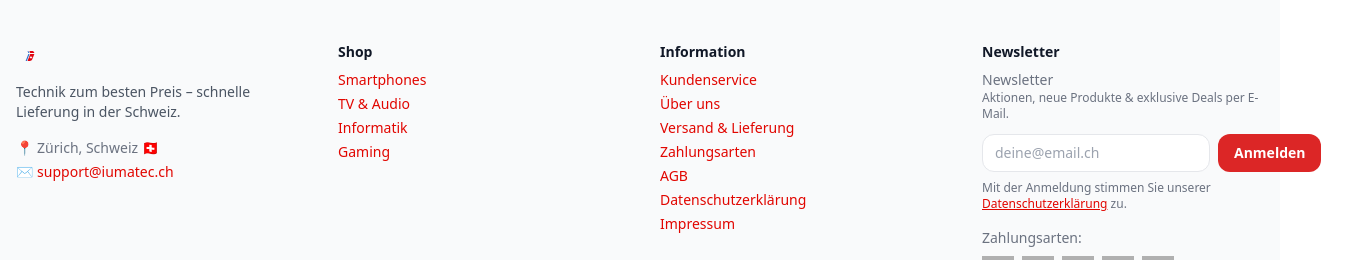
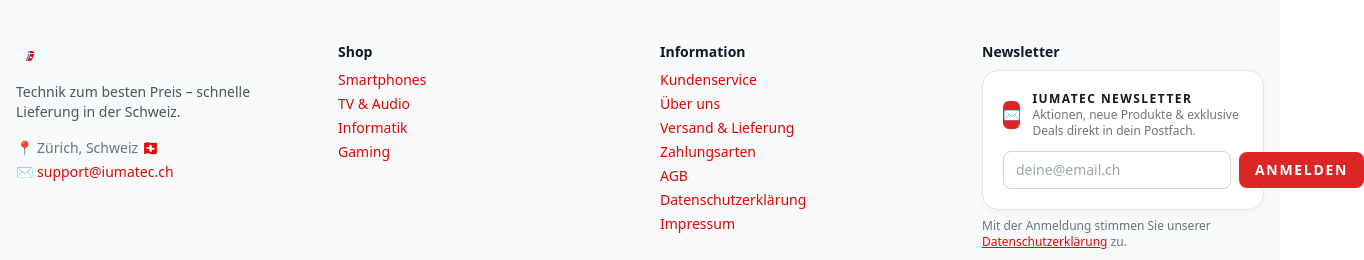
Before and after one commit to celsoneves32/iumatec-site, a Next.js app: page / in a window 1280 px wide. Shown: the part 1534-1794 px from the top of the page, 1364 px wide, since content can reach past the window. Built offline with nearby package versions, Linux system fonts and the light colour scheme; grey boxes are pictures that could not be loaded.

Commit message:
Update NewsletterForm.tsx

```diff
--- a/components/NewsletterForm.tsx
+++ b/components/NewsletterForm.tsx
@@ -4,9 +4,8 @@ import { FormEvent, useState } from "react";
 
 export default function NewsletterForm() {
   const [email, setEmail] = useState("");
-  const [status, setStatus] = useState<"idle" | "loading" | "success" | "error">(
-    "idle"
-  );
+  const [status, setStatus] =
+    useState<"idle" | "loading" | "success" | "error">("idle");
   const [message, setMessage] = useState("");
 
   async function handleSubmit(e: FormEvent) {
@@ -41,46 +40,74 @@ export default function NewsletterForm() {
   }
 
   return (
-    <form onSubmit={handleSubmit} className="space-y-3 max-w-sm">
-      <label className="block text-sm font-medium">
-        Newsletter
-        <span className="block text-xs text-gray-500 dark:text-gray-400">
-          Aktionen, neue Produkte & exklusive Deals per E-Mail.
+    <section
+      className="
+        rounded-2xl border border-neutral-200 bg-white
+        dark:bg-neutral-900 dark:border-neutral-800
+        p-4 sm:p-5 shadow-[0_2px_8px_rgba(0,0,0,0.04)]
+      "
+    >
+      {/* Cabeçalho estilo MediaMarkt */}
+      <div className="flex items-center gap-3 mb-3">
+        <span className="inline-flex h-7 w-7 items-center justify-center rounded-md bg-red-600 text-white text-sm font-bold">
+          ✉️
         </span>
-      </label>
+        <div>
+          <h3 className="text-xs font-semibold tracking-[0.12em] uppercase text-neutral-900 dark:text-neutral-50">
+            IUMATEC Newsletter
+          </h3>
+          <p className="text-xs text-neutral-500 dark:text-neutral-400">
+            Aktionen, neue Produkte & exklusive Deals direkt in dein Postfach.
+          </p>
+        </div>
+      </div>
 
-      <div className="flex gap-2">
+      {/* Formulário */}
+      <form
+        onSubmit={handleSubmit}
+        className="flex flex-col gap-2 sm:flex-row sm:items-center"
+      >
         <input
           type="email"
           required
           value={email}
           onChange={(e) => setEmail(e.target.value)}
           placeholder="deine@email.ch"
-          className="flex-1 rounded-xl border px-3 py-2 text-sm outline-none
-                     focus:ring-2 focus:ring-red-600
-                     dark:bg-neutral-900 dark:border-neutral-700"
+          className="
+            flex-1 rounded-lg border border-neutral-300
+            px-3 py-2 text-sm outline-none
+            focus:ring-2 focus:ring-red-600 focus:border-red-600
+            dark:bg-neutral-900 dark:border-neutral-700
+          "
         />
+
         <button
           type="submit"
           disabled={status === "loading"}
-          className="rounded-xl bg-red-600 text-white px-4 py-2 text-sm font-semibold
-                     disabled:opacity-60 disabled:cursor-not-allowed hover:bg-red-700"
+          className="
+            inline-flex items-center justify-center
+            rounded-lg bg-red-600 px-4 py-2 text-xs sm:text-sm
+            font-semibold uppercase tracking-[0.12em] text-white
+            hover:bg-red-700 transition disabled:opacity-60
+            disabled:cursor-not-allowed
+          "
         >
           {status === "loading" ? "Senden…" : "Anmelden"}
         </button>
-      </div>
+      </form>
 
+      {/* Mensagens de feedback */}
       {message && (
         <p
           className={
             status === "success"
-              ? "text-xs text-green-600"
-              : "text-xs text-red-600"
+              ? "mt-2 text-xs text-green-600"
+              : "mt-2 text-xs text-red-600"
           }
         >
           {message}
         </p>
       )}
-    </form>
+    </section>
   );
 }
```
